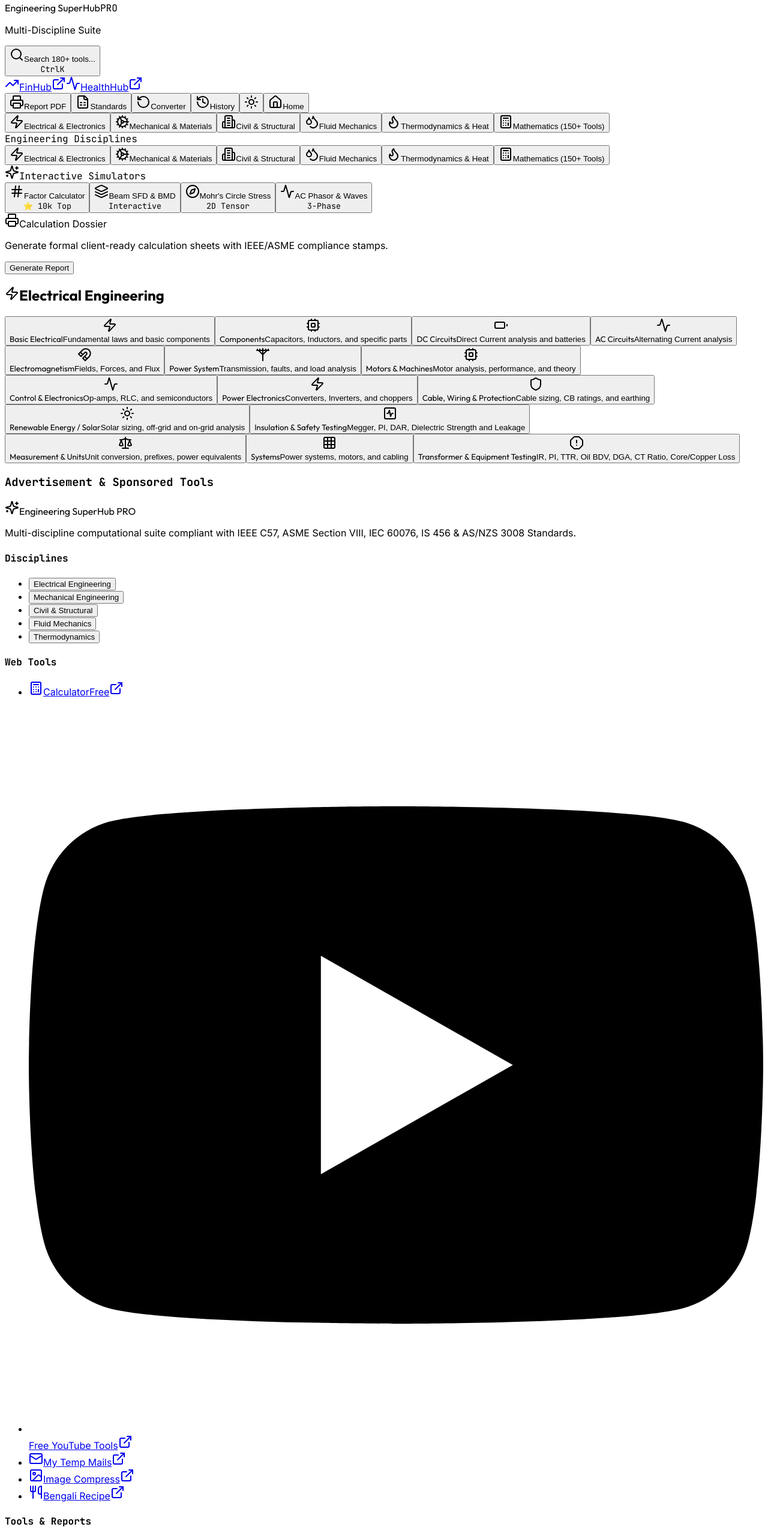
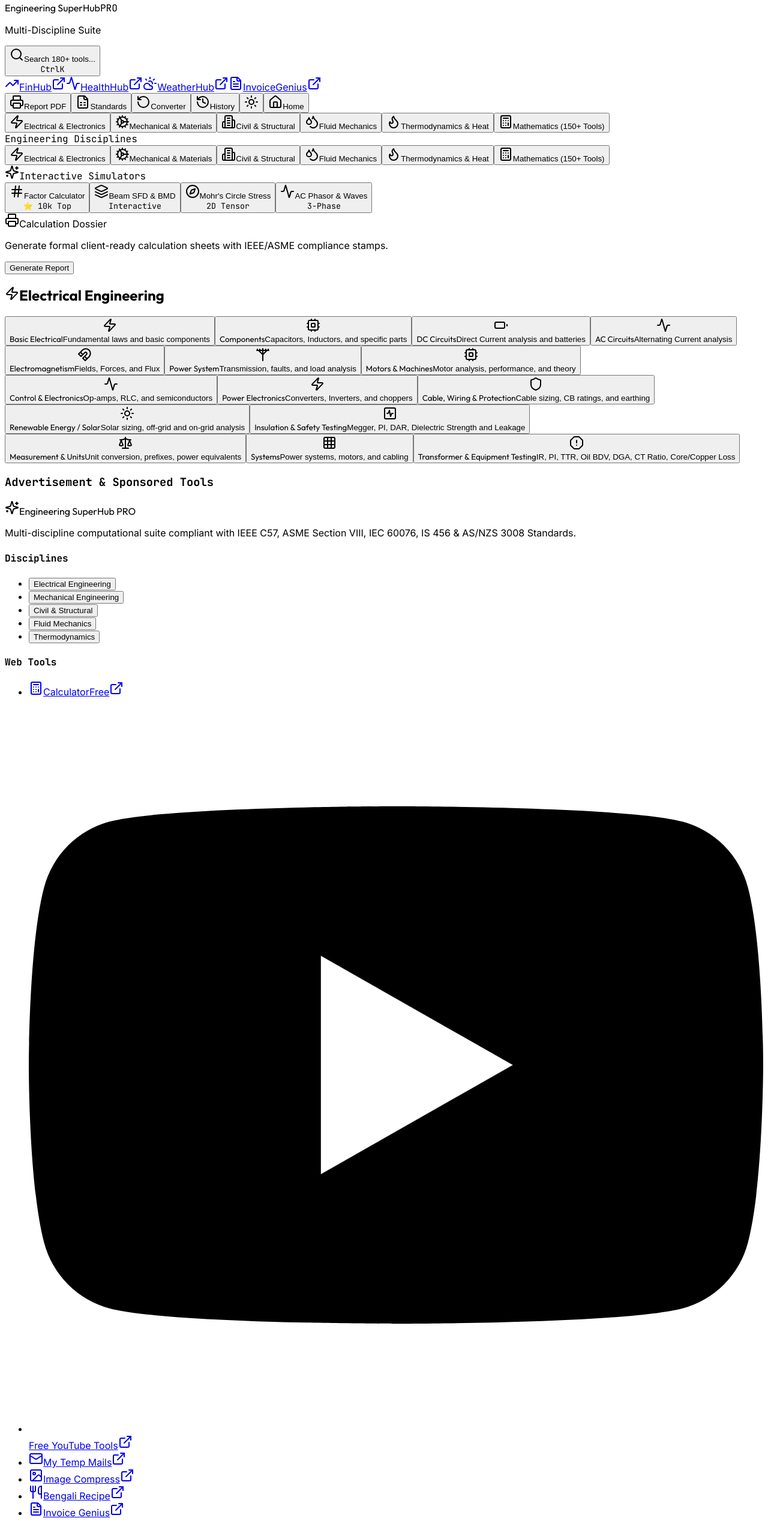
Before and after one commit to madhurimondal89/engg-app, a React (Vite) app in the folder client/: page /calculators/electrical in a window 1280 px wide. Shown: the part 41-2596 px from the top of the page at 60% size. Built offline with nearby package versions, Linux system fonts and the light colour scheme.

Commit message:
feat: add Weather Hub and Invoice Genius to header and footer

```diff
--- a/client/index.html
+++ b/client/index.html
@@ -72,6 +72,8 @@
           "https://mytempmails.com/",
           "https://imagecompress.in/",
           "https://rannabanna.co.in/",
+          "https://snowdaycalculatorfree.com/",
+          "https://invoicegenius.in/",
           "https://engineering.calculatorfree.in/"
         ]
       },
--- a/client/src/components/calculator-layout.tsx
+++ b/client/src/components/calculator-layout.tsx
@@ -43,7 +43,9 @@
   Hash,
   Mail,
   Image as ImageIcon,
-  Utensils
+  Utensils,
+  CloudSun,
+  FileText
 } from 'lucide-react';
 
 const DISCIPLINES = [
@@ -232,6 +234,30 @@
                 >
                   <Activity className="w-3.5 h-3.5 text-rose-600 dark:text-rose-400" />
                   <span>HealthHub</span>
+                  <ExternalLink className="w-2.5 h-2.5 opacity-60 ml-0.5" />
+                </a>
+
+                <a
+                  href="https://snowdaycalculatorfree.com/"
+                  target="_blank"
+                  rel="noopener noreferrer"
+                  className="flex items-center gap-1 px-2.5 py-1 rounded-lg bg-sky-50 hover:bg-sky-100 dark:bg-sky-950/40 dark:hover:bg-sky-900/60 border border-sky-200/80 dark:border-sky-800/60 text-sky-700 dark:text-sky-300 text-xs font-semibold transition-all hover:scale-105 shadow-2xs h-8"
+                  title="Open Weather Hub (Snow Day Calculator)"
+                >
+                  <CloudSun className="w-3.5 h-3.5 text-sky-600 dark:text-sky-400" />
+                  <span>WeatherHub</span>
+                  <ExternalLink className="w-2.5 h-2.5 opacity-60 ml-0.5" />
+                </a>
+
+                <a
+                  href="https://invoicegenius.in/"
+                  target="_blank"
+                  rel="noopener noreferrer"
+                  className="flex items-center gap-1 px-2.5 py-1 rounded-lg bg-indigo-50 hover:bg-indigo-100 dark:bg-indigo-950/40 dark:hover:bg-indigo-900/60 border border-indigo-200/80 dark:border-indigo-800/60 text-indigo-700 dark:text-indigo-300 text-xs font-semibold transition-all hover:scale-105 shadow-2xs h-8"
+                  title="Open Invoice Genius - Free Online Invoice Generator"
+                >
+                  <FileText className="w-3.5 h-3.5 text-indigo-600 dark:text-indigo-400" />
+                  <span>InvoiceGenius</span>
                   <ExternalLink className="w-2.5 h-2.5 opacity-60 ml-0.5" />
                 </a>
               </div>
@@ -531,6 +557,18 @@
                     <ExternalLink className="w-2.5 h-2.5 opacity-60" />
                   </a>
                 </li>
+                <li>
+                  <a
+                    href="https://invoicegenius.in/"
+                    target="_blank"
+                    rel="noopener noreferrer"
+                    className="group flex items-center gap-1.5 text-slate-300 hover:text-indigo-400 transition-colors"
+                  >
+                    <FileText className="w-3.5 h-3.5 text-indigo-500 group-hover:scale-110 transition-transform" />
+                    <span className="font-medium">Invoice Genius</span>
+                    <ExternalLink className="w-2.5 h-2.5 opacity-60" />
+                  </a>
+                </li>
               </ul>
             </div>
 
@@ -621,6 +659,15 @@
                 className="text-orange-400 hover:underline"
               >
                 Bengali Recipe
+              </a>{' '}
+              •{' '}
+              <a
+                href="https://invoicegenius.in/"
+                target="_blank"
+                rel="noopener noreferrer"
+                className="text-indigo-400 hover:underline"
+              >
+                Invoice Genius
               </a>
             </div>
           </div>
--- a/client/src/components/landing-page.tsx
+++ b/client/src/components/landing-page.tsx
@@ -4,7 +4,7 @@
   CheckCircle2, Star, TrendingUp, BookOpen, ChevronRight, Bolt,
   BarChart3, FlaskConical, Layers, Shield, Clock, Users, Calculator,
   Activity, Gauge, X, ExternalLink, Sparkles, Award, Globe, LineChart, Compass,
-  Sun, Moon, Radio, Mail, Image as ImageIcon, Utensils
+  Sun, Moon, Radio, Mail, Image as ImageIcon, Utensils, CloudSun, FileText
 } from 'lucide-react';
 import { LiveEngineeringFeed } from './live-engineering-feed';
 import { useSeo } from '@/lib/seo';
@@ -572,7 +572,7 @@
                 </span>
               </div>
             </div>
-            <nav className="hidden md:flex items-center gap-6 text-sm font-medium text-slate-600 dark:text-slate-300">
+            <nav className="hidden xl:flex items-center gap-6 text-sm font-medium text-slate-600 dark:text-slate-300">
               <a href="#live-telemetry" className="flex items-center gap-1.5 text-emerald-600 dark:text-emerald-400 font-semibold hover:text-emerald-700 dark:hover:text-emerald-300 transition-colors">
                 <span className="w-2 h-2 rounded-full bg-emerald-500 animate-pulse" />
                 Live Telemetry
@@ -606,6 +606,30 @@
                 >
                   <Activity className="w-3.5 h-3.5 text-rose-600 dark:text-rose-400" />
                   <span>Health Hub</span>
+                  <ExternalLink className="w-3 h-3 opacity-60" />
+                </a>
+
+                <a
+                  href="https://snowdaycalculatorfree.com/"
+                  target="_blank"
+                  rel="noopener noreferrer"
+                  className="flex items-center gap-1.5 px-3 py-1.5 rounded-xl bg-sky-50 hover:bg-sky-100 dark:bg-sky-950/40 dark:hover:bg-sky-900/60 border border-sky-200/80 dark:border-sky-800/60 text-sky-700 dark:text-sky-300 text-xs font-semibold transition-all hover:scale-105 shadow-xs"
+                  title="Open Weather Hub - Snow Day & Climate Predictor"
+                >
+                  <CloudSun className="w-3.5 h-3.5 text-sky-600 dark:text-sky-400" />
+                  <span>Weather Hub</span>
+                  <ExternalLink className="w-3 h-3 opacity-60" />
+                </a>
+
+                <a
+                  href="https://invoicegenius.in/"
+                  target="_blank"
+                  rel="noopener noreferrer"
+                  className="flex items-center gap-1.5 px-3 py-1.5 rounded-xl bg-indigo-50 hover:bg-indigo-100 dark:bg-indigo-950/40 dark:hover:bg-indigo-900/60 border border-indigo-200/80 dark:border-indigo-800/60 text-indigo-700 dark:text-indigo-300 text-xs font-semibold transition-all hover:scale-105 shadow-xs"
+                  title="Open Invoice Genius - Free Online Invoice & Billing Generator"
+                >
+                  <FileText className="w-3.5 h-3.5 text-indigo-600 dark:text-indigo-400" />
+                  <span>Invoice Genius</span>
                   <ExternalLink className="w-3 h-3 opacity-60" />
                 </a>
               </div>
@@ -1183,6 +1207,22 @@
                     </div>
                   </a>
                 </li>
+                <li>
+                  <a
+                    href="https://invoicegenius.in/"
+                    target="_blank"
+                    rel="noopener noreferrer"
+                    className="group flex items-start gap-2 text-slate-300 hover:text-indigo-400 transition-colors"
+                  >
+                    <FileText className="w-3.5 h-3.5 text-indigo-500 mt-0.5 flex-shrink-0 group-hover:scale-110 transition-transform" />
+                    <div>
+                      <div className="font-semibold flex items-center gap-1">
+                        Invoice Genius <ExternalLink className="w-2.5 h-2.5 opacity-60" />
+                      </div>
+                      <div className="text-[11px] text-slate-500">Free Professional Invoice & Receipt Generator</div>
+                    </div>
+                  </a>
+                </li>
               </ul>
             </div>
 
@@ -1295,6 +1335,15 @@
                 className="text-orange-400 hover:underline"
               >
                 Bengali Recipe
+              </a>{' '}
+              •{' '}
+              <a
+                href="https://invoicegenius.in/"
+                target="_blank"
+                rel="noopener noreferrer"
+                className="text-indigo-400 hover:underline"
+              >
+                Invoice Genius
               </a>
             </div>
           </div>
```
